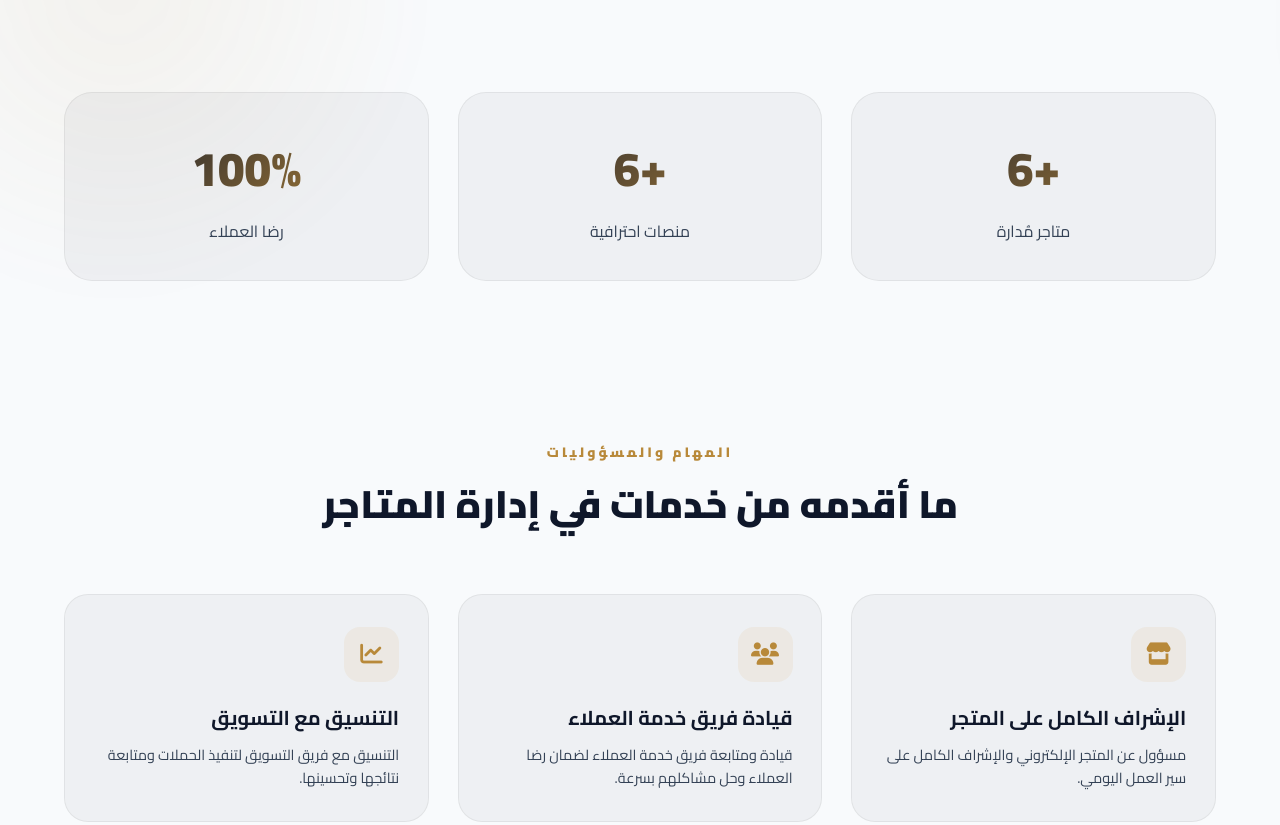
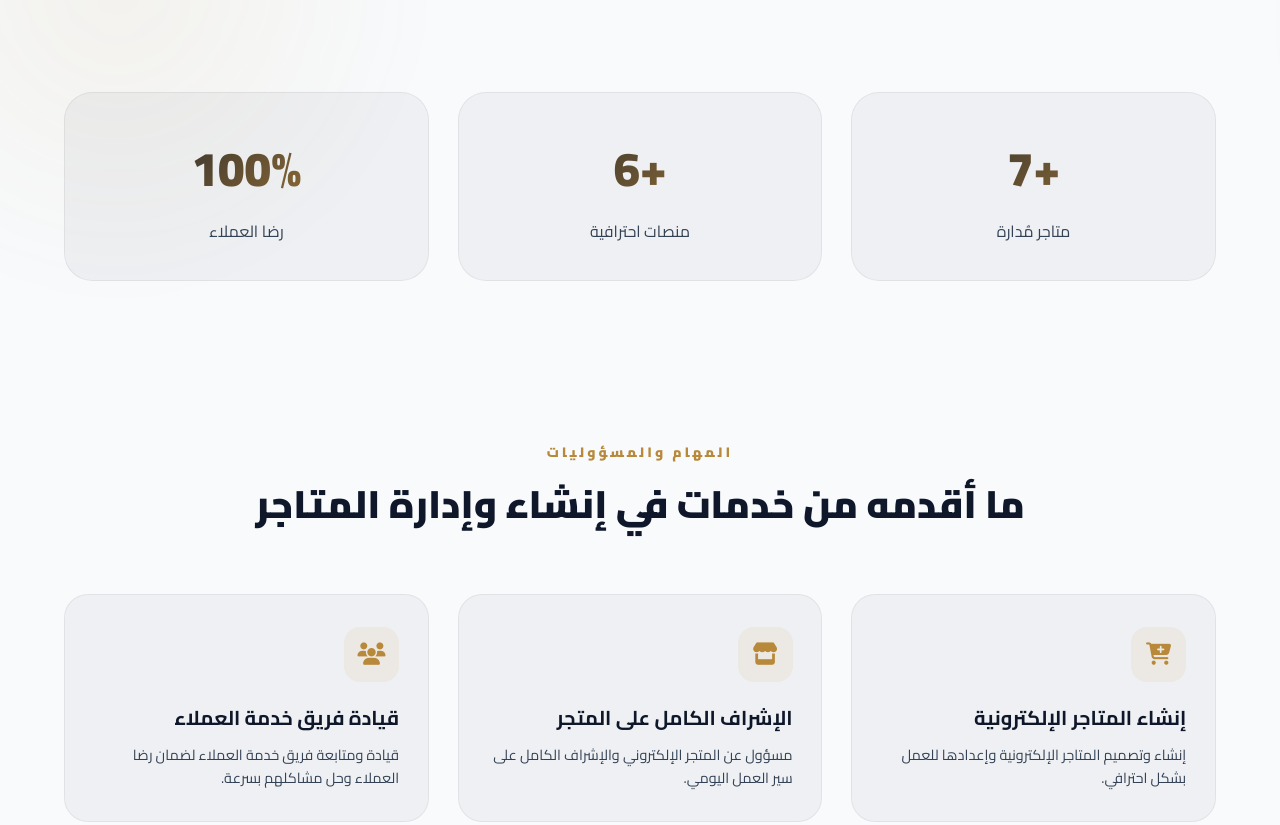
Before and after one commit to Osamah-Gamal/Hussein, a plain HTML site: page index.html in a window 1280 px wide. Shown: the part 740-1565 px from the top of the page. Drawn offline with nearby package versions, Linux system fonts and the light colour scheme.

Commit message:
secoun posh

```diff
--- a/index.html
+++ b/index.html
@@ -136,7 +136,7 @@
 
 <div class="container">
     <div class="metrics-row">
-        <div class="metric-box"><span class="metric-num">+6</span><span id="stat1Text">متجراً تم إدارتها</span></div>
+        <div class="metric-box"><span class="metric-num">+7</span><span id="stat1Text">متجراً تم إدارتها</span></div>
         <div class="metric-box"><span class="metric-num">+6</span><span id="stat2Text">منصات احترافية</span></div>
         <div class="metric-box"><span class="metric-num">100%</span><span id="stat3Text">رضا العملاء</span></div>
     </div>
@@ -146,7 +146,7 @@
     <div class="container">
         <div class="section-meta-header">
             <span class="section-tag" id="servicesTag">المهام والمسؤوليات</span>
-            <h2 class="section-title" id="servicesTitle">ما أقدمه من خدمات في إدارة المتاجر</h2>
+            <h2 class="section-title" id="servicesTitle">ما أقدمه من خدمات في إنشاء وإدارة المتاجر</h2>
         </div>
         <div class="services-matrix" id="servicesGrid"></div>
     </div>
--- a/script.js
+++ b/script.js
@@ -1,6 +1,7 @@
 // Data - English and Arabic
 const servicesData = {
     ar: [
+        { title: "إنشاء المتاجر الإلكترونية", icon: "fa-cart-plus", desc: "إنشاء وتصميم المتاجر الإلكترونية وإعدادها للعمل بشكل احترافي." },
         { title: "الإشراف الكامل على المتجر", icon: "fa-store", desc: "مسؤول عن المتجر الإلكتروني والإشراف الكامل على سير العمل اليومي." },
         { title: "قيادة فريق خدمة العملاء", icon: "fa-users", desc: "قيادة ومتابعة فريق خدمة العملاء لضمان رضا العملاء وحل مشاكلهم بسرعة." },
         { title: "التنسيق مع التسويق", icon: "fa-chart-line", desc: "التنسيق مع فريق التسويق لتنفيذ الحملات ومتابعة نتائجها وتحسينها." },
@@ -13,6 +14,7 @@ const servicesData = {
         { title: "تقارير دورية", icon: "fa-file-alt", desc: "تقديم تقارير دورية لإدارة المتجر تتضمن الإنجازات والتوصيات التطويرية." }
     ],
     en: [
+        { title: "E-commerce Store Creation", icon: "fa-cart-plus", desc: "Creating and configuring e-commerce stores for professional operation." },
         { title: "Full Store Supervision", icon: "fa-store", desc: "Responsible for the e-commerce store and full supervision of daily workflow." },
         { title: "Customer Service Leadership", icon: "fa-users", desc: "Leading and following up the customer service team to ensure satisfaction and quick problem resolution." },
         { title: "Marketing Coordination", icon: "fa-chart-line", desc: "Coordinating with marketing team to execute campaigns and improve results." },
@@ -28,6 +30,7 @@ const servicesData = {
 
 const portfolioData = {
     ar: [
+        {name:"متجر نقش أصيل", url:"https://naqshaseel.com/", icon:"fa-gem", desc:"متجر متخصص في الشالات الباشمينا (الكشميري)"},
         {name:"متجر الحمد للحقائب", url:"https://alhamadbags.com", icon:"fa-bag-shopping", desc:"متجر متخصص في الحقائب والسفر"},
         {name:"متجر متاع السفر", url:"https://mta3sfr.com", icon:"fa-plane", desc:"متجر لحقائب السفر والإكسسوارات"},
         {name:"متجر جزيرة الطيب", url:"https://jazeert.sa", icon:"fa-crown", desc:"متجر متخصص في منتجات العطور والبخور"},
@@ -36,6 +39,7 @@ const portfolioData = {
         {name:"متجر سليب ستار", url:"https://sleepstar.sa", icon:"fa-bed", desc:"متجر للمفروشات ومستلزمات النوم"}
     ],
     en: [
+        {name:"Naqsh Aseel Store", url:"https://naqshaseel.com/", icon:"fa-gem", desc:"Specialized in Pashmina shawls (Cashmere)"},
         {name:"Alhamad Bags", url:"https://alhamadbags.com", icon:"fa-bag-shopping", desc:"Specialized in bags and travel"},
         {name:"Mta3sfr", url:"https://mta3sfr.com", icon:"fa-plane", desc:"Travel bags and accessories store"},
         {name:"Jazeert Store", url:"https://jazeert.sa", icon:"fa-crown", desc:"Specialized in perfumes and incense products"},
@@ -169,7 +173,7 @@ function updateContent() {
         stat2Text: isAr ? "منصات احترافية" : "Platforms",
         stat3Text: isAr ? "رضا العملاء" : "Client Satisfaction",
         servicesTag: isAr ? "المهام والمسؤوليات" : "Responsibilities",
-        servicesTitle: isAr ? "ما أقدمه من خدمات في إدارة المتاجر" : "E-commerce Management Services",
+        servicesTitle: isAr ? "ما أقدمه من خدمات في إنشاء وإدارة المتاجر" : "E-commerce Store Creation and Management Services",
         portfolioTag: isAr ? "أعمال سابقة" : "Previous Work",
         portfolioTitle: isAr ? "المتاجر الإلكترونية التي تم إدارتها" : "Managed E-commerce Stores",
         platformsTag: isAr ? "المنصات والخبرات" : "Platforms & Expertise",
```
